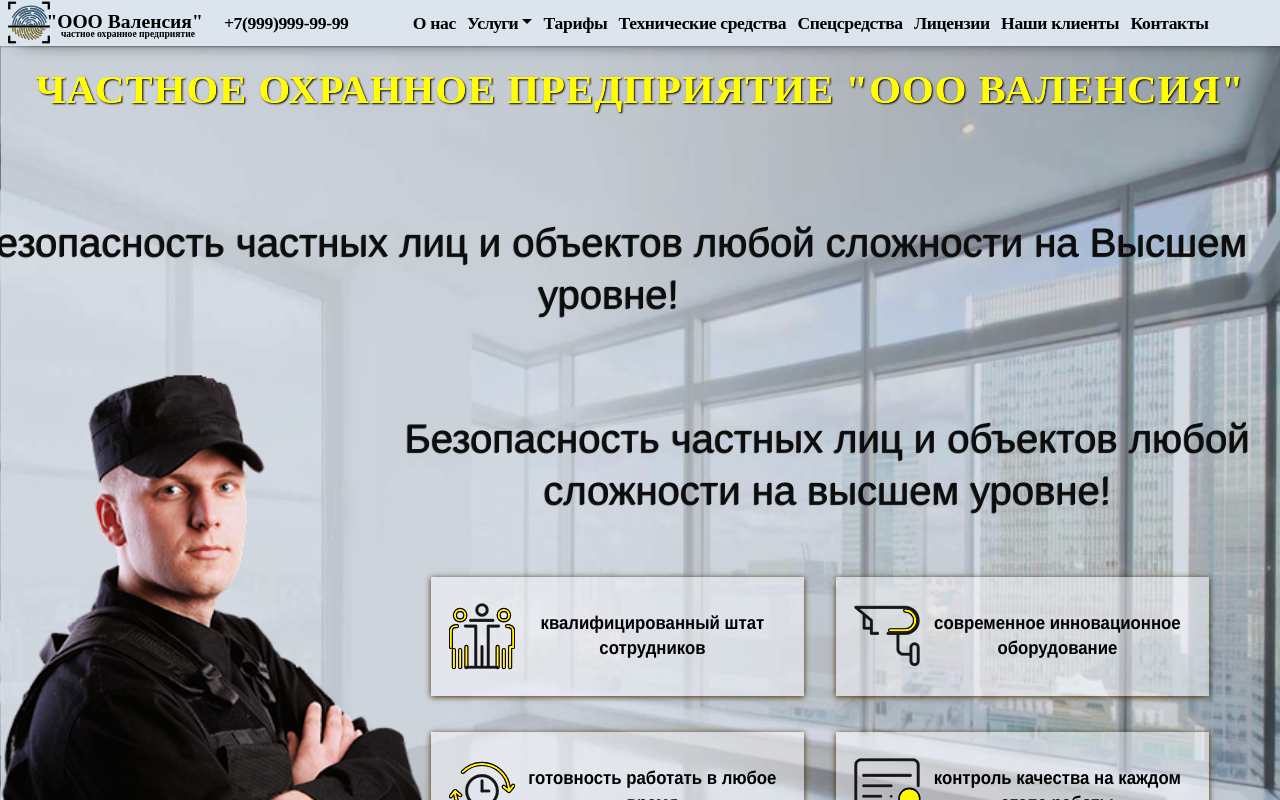
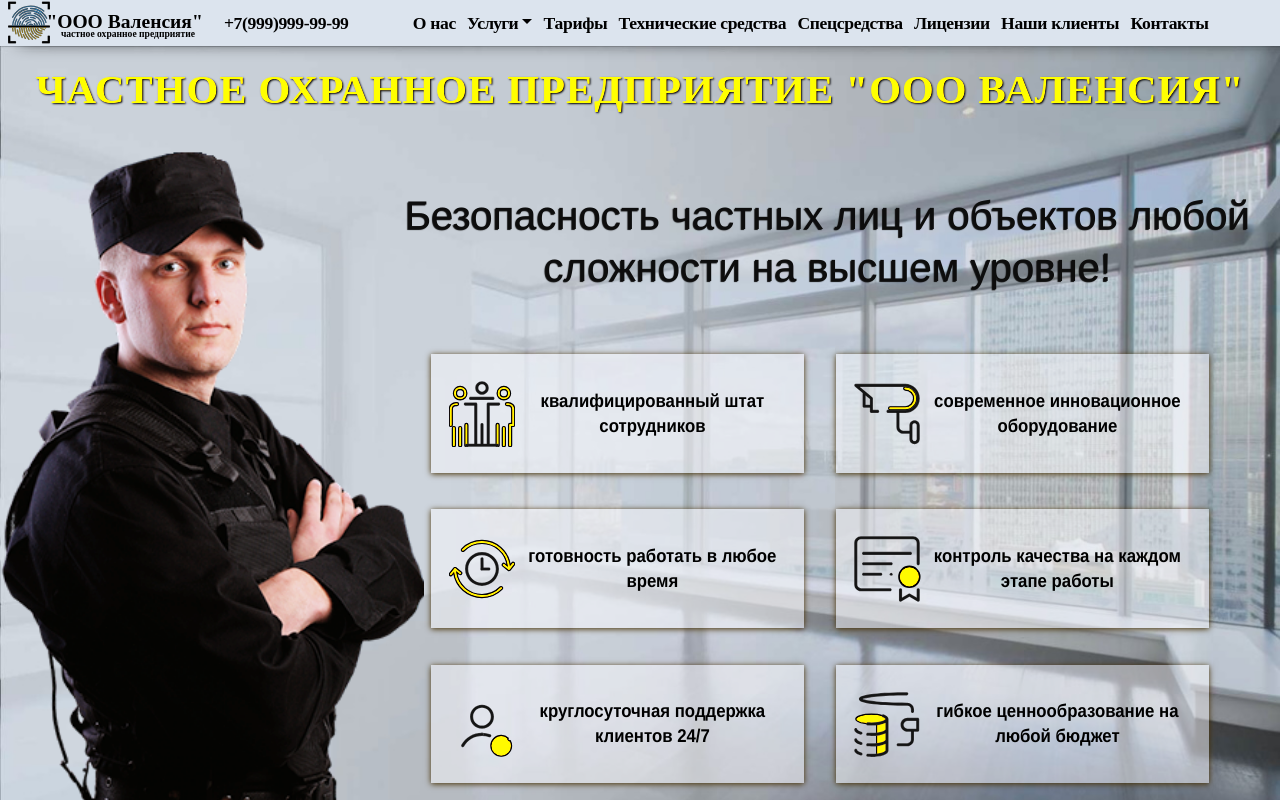
Before and after one commit to AnigalHub/Valencia, a Nuxt app: page / in a window 1280 px wide. Shown: the top 800 px of the page. Built offline with nearby package versions, Linux system fonts and the light colour scheme; a web font is replaced by a local one.

Commit message:
удалено лишнее

```diff
--- a/components/LandingPage/home.vue
+++ b/components/LandingPage/home.vue
@@ -2,7 +2,6 @@
     <div id="Home">
       <b-container>
         <div class="title_guard">Частное охранное предприятие <nobr> "ООО Валенсия" </nobr></div>
-        <div class="slogan">Безопасность частных лиц и объектов  любой сложности  на Высшем уровне!</div>
         <b-row class="big_version">
           <b-col cols="4">
             <img src="../../static/Landing_page/guard.png" alt="охранник">
```
